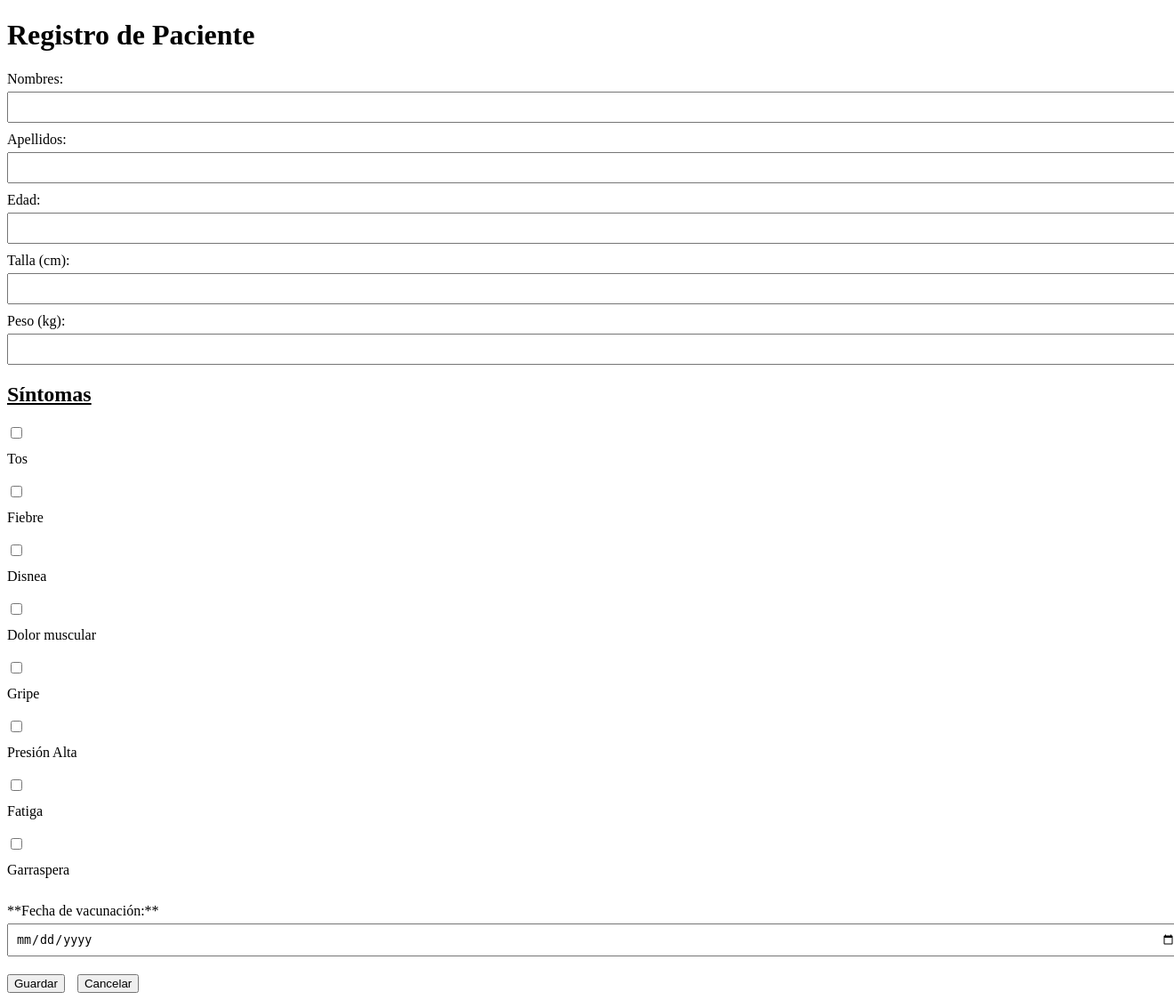
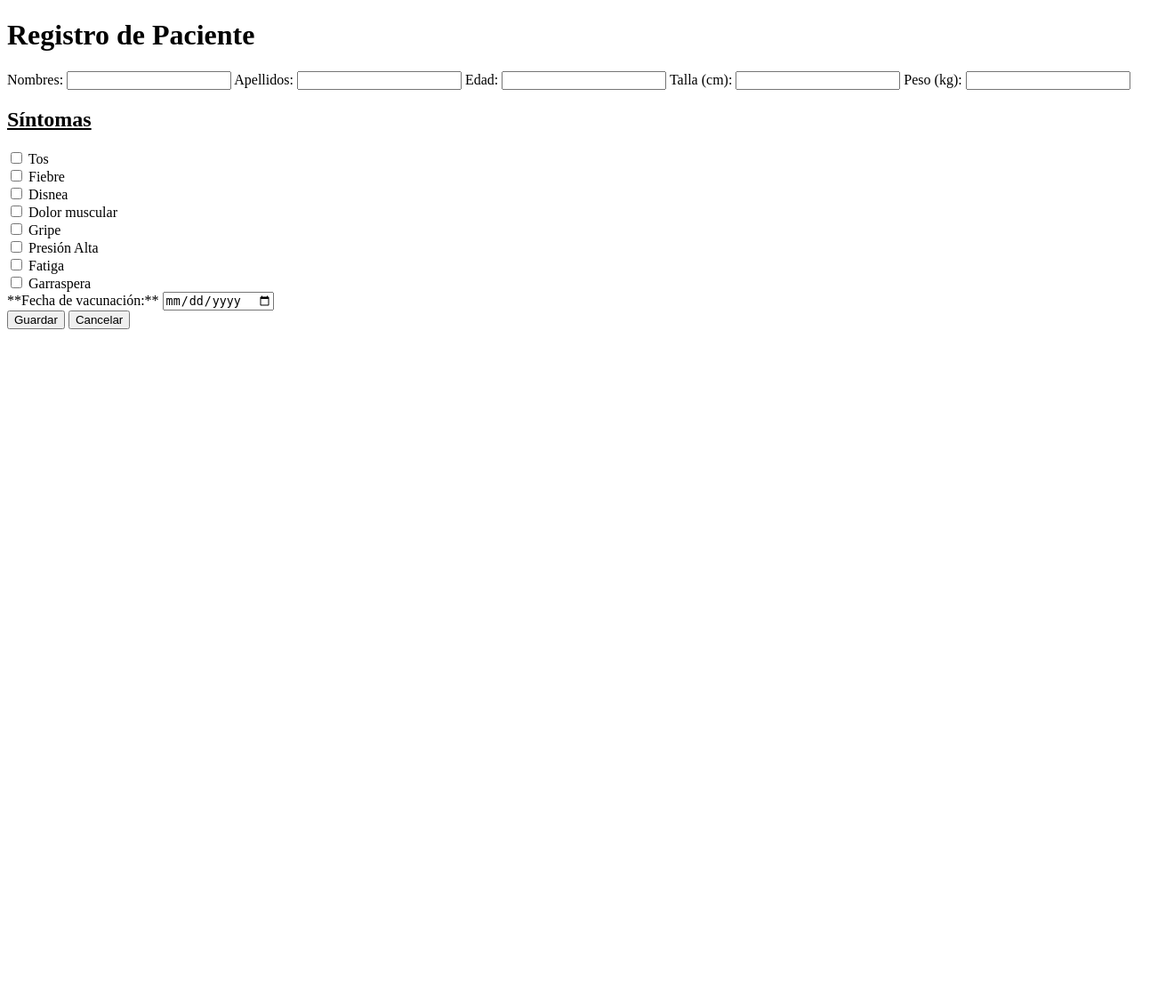
Before and after one commit to juanitoeldesastre/juanito-senati, a PHP site: page /20-registro-paciente.php in a window 1320 px wide; the page is wider, and only the part inside the window is pictured. Shown: that part at 89% size. After the commit the page ends 370 px from the top of that part, so only its background shows below. Run offline with PHP 8.4, Linux system fonts and the light colour scheme.

Commit message:
sigma mewing

```diff
--- a/php-examples/20-registro-paciente.php
+++ b/php-examples/20-registro-paciente.php
@@ -5,24 +5,6 @@
     <meta name="viewport" content="width=device-width, initial-scale=1.0">
     <title>Formulario de Registro de Paciente</title>
     <style>
-        .Botones {
-            margin-top: 20px;
-        }
-        .Botones button {
-            margin-right: 10px;
-        }
-        label {
-            display: block;
-            margin-top: 10px;
-        }
-        input[type="text"], input[type="date"] {
-            width: 100%;
-            padding: 8px;
-            margin-top: 5px;
-        }
-        .sintomas {
-            margin-top: 20px;
-        }
     </style>
     <script>
         function validateForm() {
```
